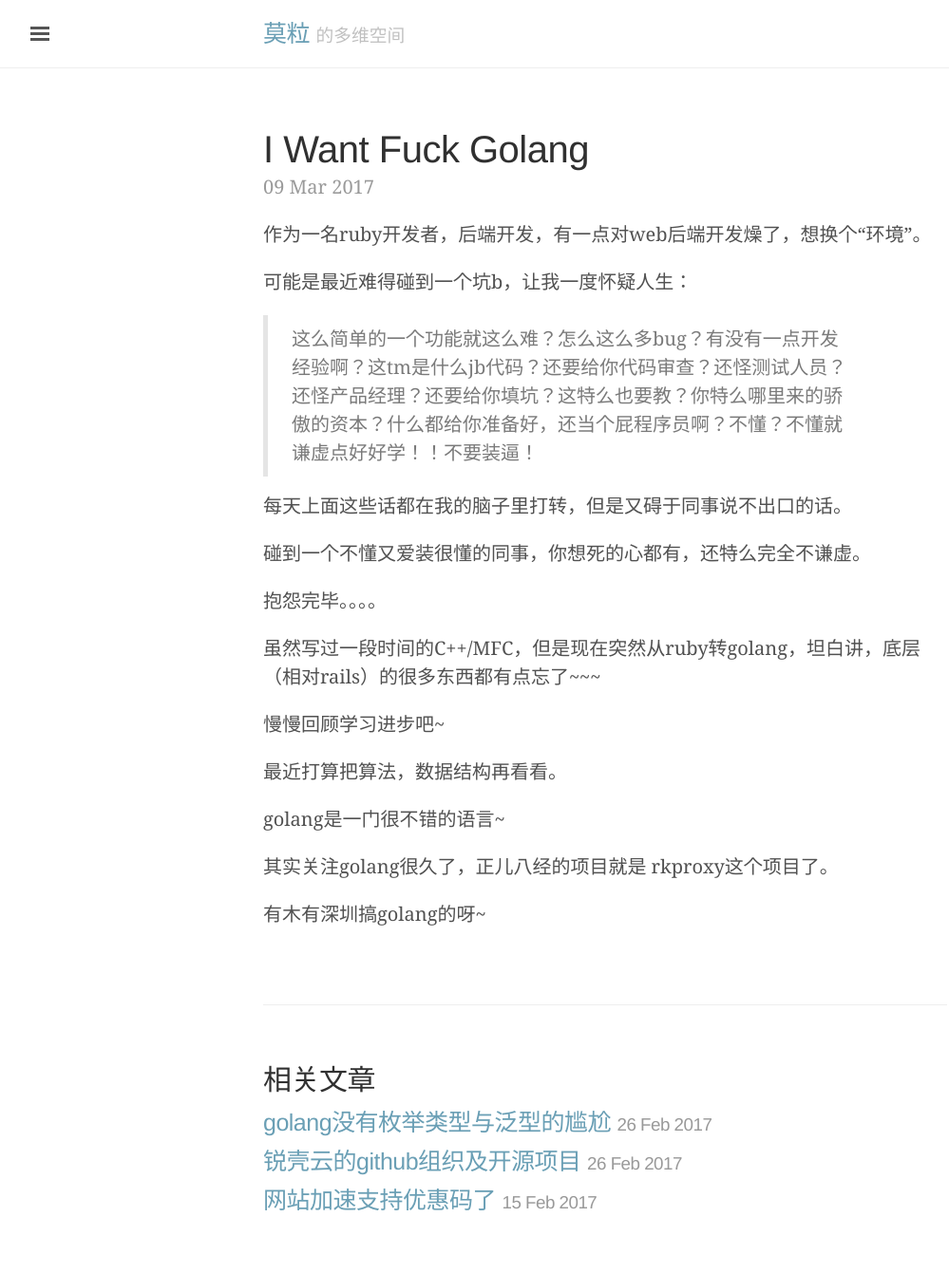
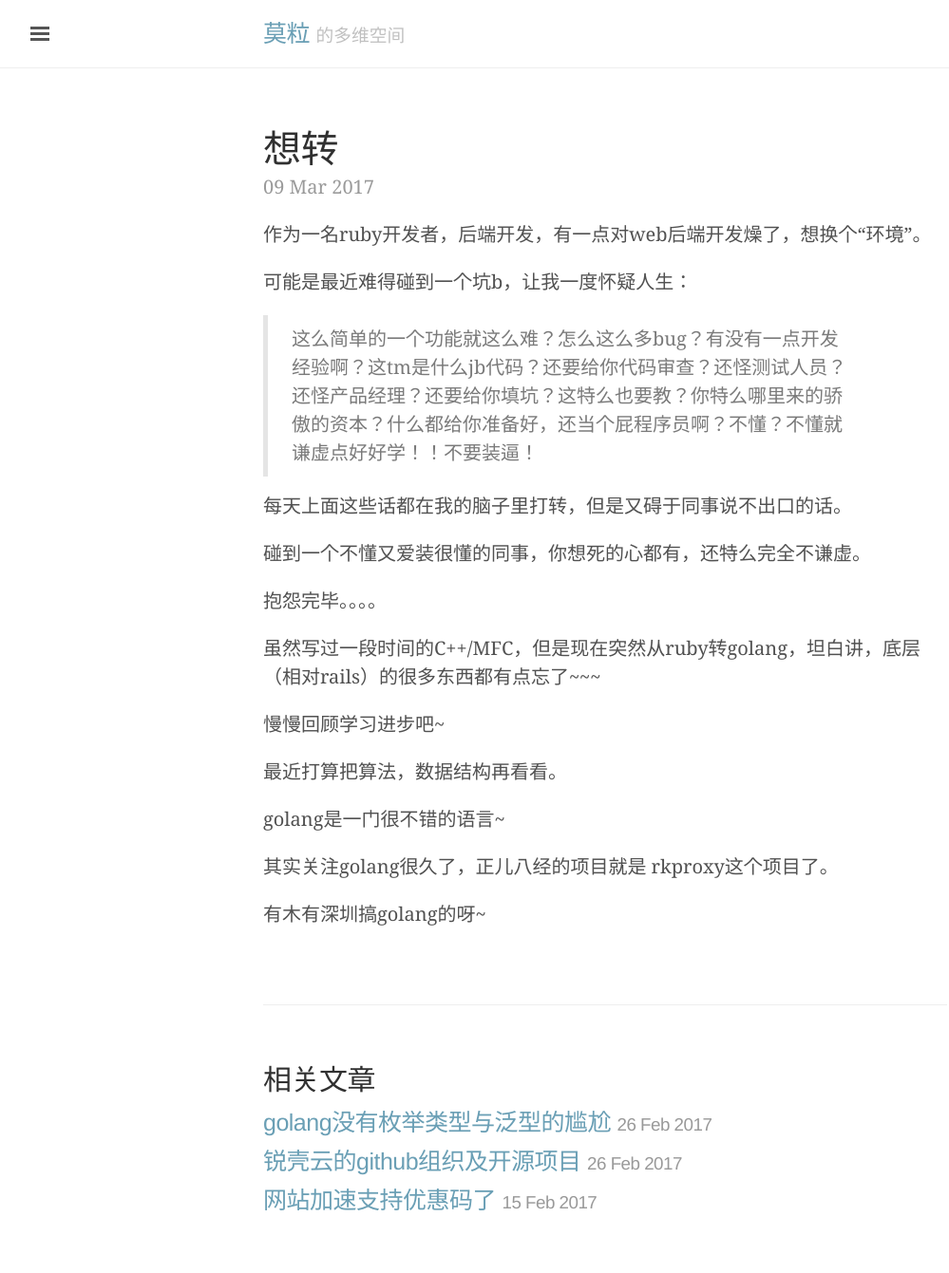
Before and after one commit to molizz/molizz, a Jekyll site: the page built from _posts/2017-03-09-i-want-fuck-golang.md, in a window 1280 px wide. Shown: the whole page at 95% size, without its empty margins (3-1002 px from the left). Built offline with Jekyll 4.4.1, drawn with Linux system fonts in a browser that asks for light colours; our own code applies the rules of GitHub Pages for plain Markdown files; comment, search, counter and statistics services are not loaded.

Commit message:
Updated 2017-03-09-i-want-fuck-golang.md

```diff
--- a/_posts/2017-03-09-i-want-fuck-golang.md
+++ b/_posts/2017-03-09-i-want-fuck-golang.md
@@ -1,5 +1,6 @@
 ---
 published: true
+title: 想转
 ---
 作为一名ruby开发者，后端开发，有一点对web后端开发燥了，想换个“环境”。
 
```
